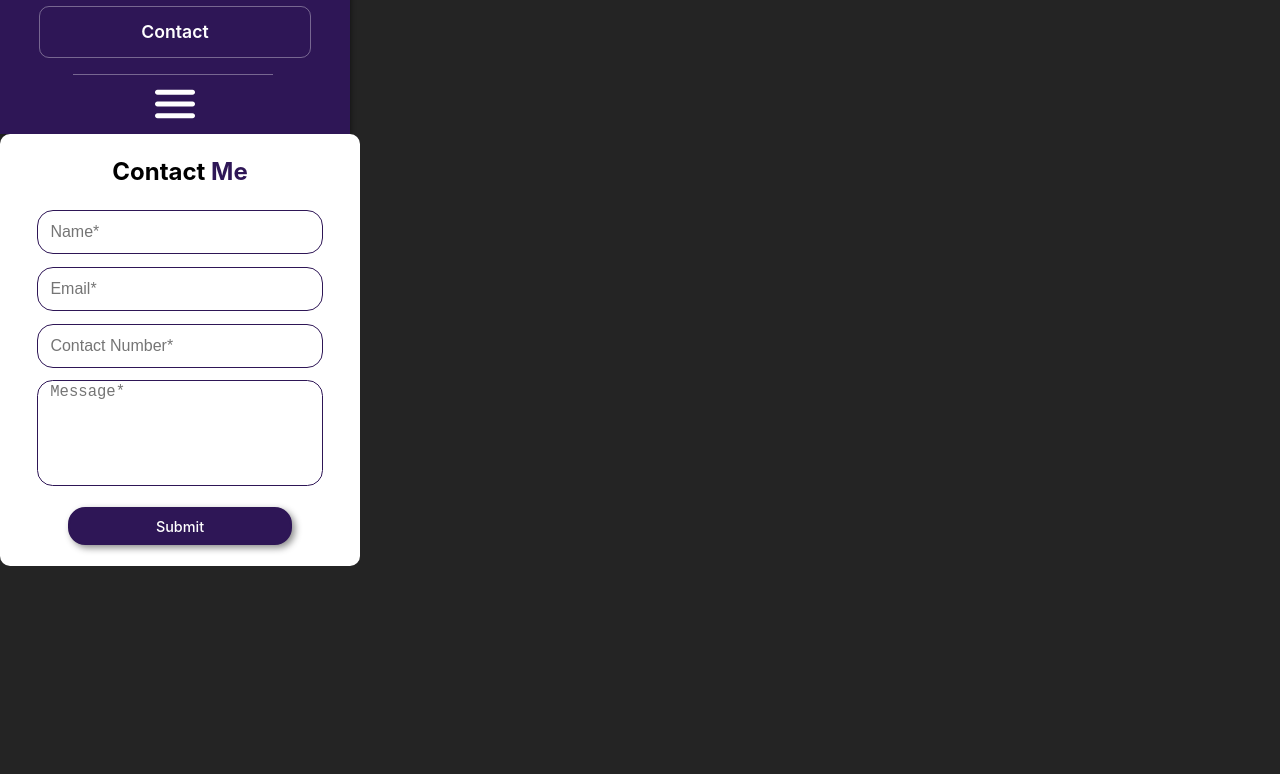
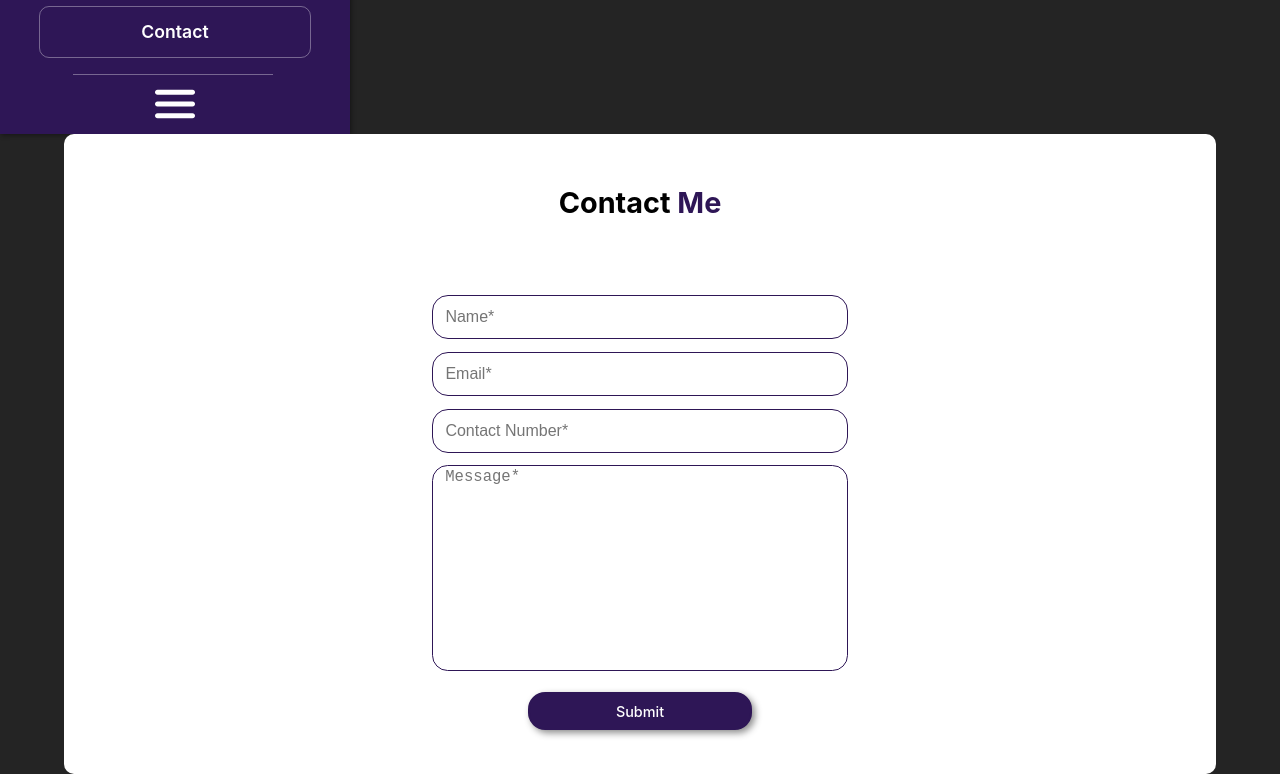
Before and after one commit to Xounder/portfolio, a React (Vite) app: page / in a window 1280 px wide. Shown: the part 553-1327 px from the top of the page. Before the commit the page ends 1119 px from the top, so only its background shows below. Built offline with nearby package versions, Linux system fonts and the light colour scheme.

Commit message:
added contact-form media-query

```diff
--- a/src/components/ContactForm/ContactForm.css
+++ b/src/components/ContactForm/ContactForm.css
@@ -3,12 +3,6 @@
     flex-direction: column;
     justify-content: space-between;
     align-items: center;
-
-    min-width: 360px;
-    max-width: 360px;
-    min-height: 380px;
-    max-height: 450px;
-
     background-color: white;
     border-radius: 10px;
 }
@@ -26,13 +20,9 @@
     flex-direction: column;
     justify-content: center;
     align-items: center;
-    gap: 0.8em;
-    margin-bottom: 1.3em;
 }
 
 .contact-form form input, textarea {
-    width: 270px;
-    height: 40px;
     border-radius: 1em;
     border: 1px solid #2E1656;
     padding-left: 0.8em;
@@ -43,10 +33,60 @@
 .contact-form form textarea {
     resize: none;
     font-size: 1.2em;
-    height: 100px;
-    margin-bottom: 0.5em;
 }
 
 .contact-form form textarea::-webkit-scrollbar {
     display: none;
 }
+
+@media screen and (max-width: 400px) {
+    .contact-form {
+        min-width: 360px;
+        max-width: 360px;
+        min-height: 380px;
+        max-height: 450px;
+    }
+
+    .contact-form form {
+        gap: 0.8em;
+        margin-bottom: 1.3em;
+    }
+
+    .contact-form form input, textarea {
+        width: 270px;
+        height: 40px;
+    }
+
+    .contact-form form textarea {
+        height: 100px;
+        margin-bottom: 0.5em;
+    }
+}
+
+@media screen and (min-width: 600px) {
+    .contact-form {
+        justify-content: space-around;
+        margin: auto;
+        width: 90%;
+        height: 80vh;
+    }
+
+    .contact-form h2 {
+        font-size: 1.8em;
+    }
+
+    .contact-form form {
+        gap: 0.8em;
+        margin-bottom: 1.3em;
+    }
+
+    .contact-form form input, textarea {
+        width: 400px;
+        height: 40px;
+    }
+
+    .contact-form form textarea {
+        height: 200px;
+        margin-bottom: 0.5em;
+    }
+}
--- a/src/components/ContactForm/ContactForm.tsx
+++ b/src/components/ContactForm/ContactForm.tsx
@@ -9,7 +9,7 @@ export const ContactForm = () => {
             <form action="" method="post">
                 <input type="text" id="name" name="name" placeholder='Name*' required />
                 <input type="email" id="email" name="email" placeholder='Email*' required />
-                <input type="tel" id="phone" name="phone" placeholder='Contact Number*' pattern="\(\d{2}\) \d{4,5}-\d{4}" required />
+                <input type="tel" id="phone" name="phone" placeholder='Contact Number*' title='Preencha este campo com: (99) 99999-9999 ou (99) 9999-9999' pattern="\(\d{2}\) \d{4,5}-\d{4}" required />
                 <textarea id="message" name="message" placeholder='Message*' required></textarea>
                 <Button text="Submit" size={[0.6, 6]} fontSize={0.9} type="submit"onClick={() => {}}></Button>
             </form>
```
